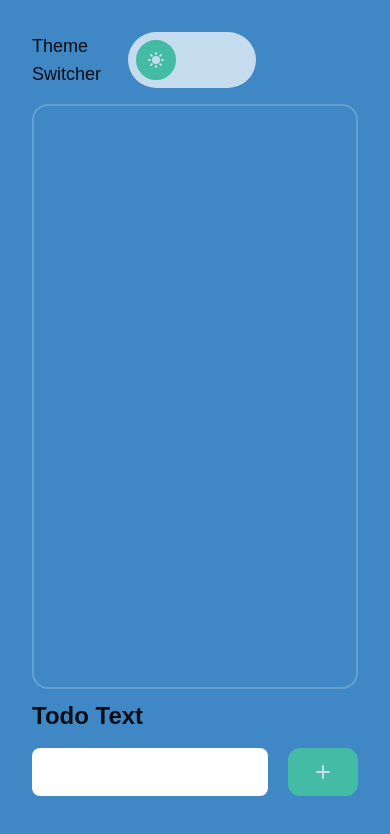
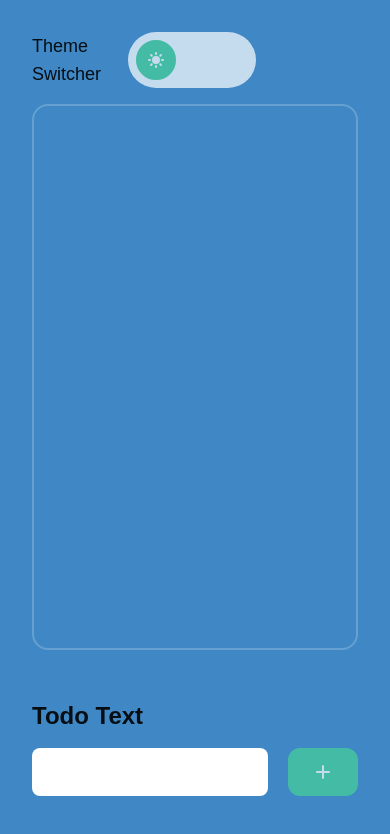
Before and after one commit to jeffrey125/todo-list-webapp-v2, a React (Create React App) app: page / in a window 390 px wide. Shown: the top 834 px of the page. Built offline with nearby package versions, Linux system fonts and the light colour scheme.

Commit message:
refactor: refactored my code and some style

```diff
--- a/src/App.tsx
+++ b/src/App.tsx
@@ -1,6 +1,3 @@
-import { useContext } from 'react';
-
-import TodoContext from './store/todo-context';
 import NewTodo from './components/NewTodo/NewTodo';
 import Todos from './components/Todos/Todos';
 import Card from './components/UI/Card';
@@ -8,15 +5,11 @@ import MainBG from './components/UI/MainBG';
 import ThemeSwitcher from './components/UI/ThemeSwitcher';
 
 function App() {
-  const todosCtx = useContext(TodoContext);
-
   return (
-    // TODO Motion div opacity
     <MainBG>
-      {/* TODO Motion div opacity */}
       <Card>
         <ThemeSwitcher />
-        <Todos items={todosCtx.todos} />
+        <Todos />
         <NewTodo />
       </Card>
     </MainBG>
--- a/src/components/NewTodo/NewTodo.tsx
+++ b/src/components/NewTodo/NewTodo.tsx
@@ -41,10 +41,9 @@ const NewTodo = () => {
   };
 
   return (
-    <div className="mt-auto sm:h-20">
     <form
       onSubmit={submitHandler}
-        className="flex flex-col h-full w-full items-start sm:gap-5 sm:flex-row sm:justify-center sm:items-center"
+      className="mt-auto flex flex-col w-full items-start sm:gap-5 sm:flex-row sm:justify-center sm:items-center sm:h-20"
     >
       <label
         htmlFor="text"
@@ -72,7 +71,6 @@ const NewTodo = () => {
         </button>
       </div>
     </form>
-    </div>
   );
 };
 
--- a/src/components/Todos/Todo.tsx
+++ b/src/components/Todos/Todo.tsx
@@ -136,7 +136,6 @@ const Todo = ({ todoData, id }: TodoProps) => {
       });
     }
 
-    // Copy the edited object and put the new todo
     const editedTodo: TodosObj = {
       ...todoData,
       todo: editData.editedTodo,
@@ -195,7 +194,7 @@ const Todo = ({ todoData, id }: TodoProps) => {
       key="listError"
       animate="visible"
       initial="hidden"
-      exit="deleted"
+      exit="hidden"
       variants={formVariant}
       className="text-red-700 text-sm ml-4 sm:absolute sm:bottom-0 sm:left-0"
     >
@@ -204,24 +203,21 @@ const Todo = ({ todoData, id }: TodoProps) => {
   );
 
   return (
-    // TODO Animate y-100 to y-0 and opacity 0 to opacity 1 ocrhestration stagger children
-    <motion.div
+    <motion.li
       exit={{ opacity: 0, y: -100 }}
       transition={{ duration: 0.2 }}
       variants={listVariant}
-      className="relative flex flex-col sm:gap-5 w-full border-b-2 border-primaryTint2 py-4 sm:flex-row sm:justify-between sm:items-center lg:gap-0"
+      className="relative flex flex-col  list-none sm:gap-5 w-full border-b-2 border-primaryTint2 py-4 sm:flex-row sm:justify-between sm:items-center lg:gap-0"
     >
-      <li
-        className={`${strikeTodo} mx-auto sm:relative list-none break-all w-[100%] max-w-[90%] overflow-x-auto text-center sm:text-left sm:ml-4 sm:mx-0 sm:w-full`}
+      <span
+        className={`${strikeTodo} mx-auto sm:relative break-all w-[100%] max-w-[90%] overflow-x-auto text-center sm:text-left sm:ml-4 sm:mx-0 sm:w-full`}
       >
         <AnimatePresence exitBeforeEnter>{listContent}</AnimatePresence>
-      </li>
-      {/* TODO Fade Animation and Exit */}
-      <div className="h-10 sm:h-0">
+      </span>
+      <span className="h-10 sm:h-0">
         <AnimatePresence exitBeforeEnter>{listEditError}</AnimatePresence>
-      </div>
+      </span>
       <div className="flex justify-center w-full gap-5 sm:justify-end sm:mr-4">
-        {/* Button Springy effect animation */}
         {openEditForm && (
           <MobileEditSaveBTN handler={editSubmitHandler} className="lg:hidden">
             <SaveIcon className="h-5 w-5 sm:h-7 sm:w-7 fill-lightFontColor group-hover:fill-fontColor transition-all duration-300  dark:fill-fontColor dark:group-hover:fill-lightFontColor" />
@@ -237,7 +233,7 @@ const Todo = ({ todoData, id }: TodoProps) => {
           <TrashIcon className="h-5 w-5 sm:h-7 sm:w-7  fill-lightFontColor group-hover:fill-fontColor transition-all duration-300 dark:fill-fontColor dark:group-hover:fill-lightFontColor" />
         </TodoButton>
       </div>
-    </motion.div>
+    </motion.li>
   );
 };
 
--- a/src/components/Todos/Todos.tsx
+++ b/src/components/Todos/Todos.tsx
@@ -1,6 +1,8 @@
 import { AnimatePresence, motion } from 'framer-motion';
+import { useContext } from 'react';
+import TodoContext from '../../store/todo-context';
+
 import Todo from './Todo';
-import TodosArr from '../../Types/TodosType';
 
 const containerVariant = {
   hidden: {
@@ -16,9 +18,12 @@ const containerVariant = {
   },
 };
 
-const Todos = ({ items }: TodosArr) => {
+const Todos = () => {
+  const todosCtx = useContext(TodoContext);
+  const items = todosCtx.todos;
+
   return (
-    <div className="overflow-hidden w-full h-3/4 border-2 border-primaryTint2 rounded-2xl sm:h-[85%]">
+    <div className="overflow-hidden w-full h-[70%] border-2 border-primaryTint2 rounded-2xl sm:h-[85%]">
       <motion.ul
         animate="visible"
         initial="hidden"
--- a/src/components/UI/ThemeSwitcher.tsx
+++ b/src/components/UI/ThemeSwitcher.tsx
@@ -4,11 +4,7 @@ import { SunIcon, MoonIcon } from '@heroicons/react/solid';
 
 import ThemeContext from '../../store/theme-context';
 
-const ThemeSwitcher = () => {
 const THEME_DURATION = 0.5 as const;
-  const themeCtx = useContext(ThemeContext);
-  const { isDarkMode, setToggleDarkMode } = themeCtx;
-
 const themeVariant = {
   switchOn: {
     x: `4.5rem`,
@@ -49,6 +45,9 @@ const ThemeSwitcher = () => {
   },
 };
 
+const ThemeSwitcher = () => {
+  const themeCtx = useContext(ThemeContext);
+  const { isDarkMode, setToggleDarkMode } = themeCtx;
   const controls = useAnimation();
 
   // Theme button handlers
--- a/src/store/ThemeProvider.tsx
+++ b/src/store/ThemeProvider.tsx
@@ -18,8 +18,6 @@ const ThemeProvider = ({ children }: ThemeProviderProps) => {
   const [userTheme, setUserTheme] = useState<ThemeTypes>(storageUserTheme);
 
   useEffect(() => {
-    if (typeof storageUserTheme !== 'object') return;
-
     if (storageUserTheme === null) {
       return localStorage.setItem(
         'theme',
@@ -27,11 +25,7 @@ const ThemeProvider = ({ children }: ThemeProviderProps) => {
       );
     }
 
-    if (
-      (storageUserTheme.isDarkMode !== null ||
-        storageUserTheme.isDarkMode !== undefined) &&
-      (storageUserTheme.theme !== null || storageUserTheme.theme !== undefined)
-    ) {
+    if (storageUserTheme !== null) {
       return localStorage.setItem('theme', JSON.stringify(userTheme));
     }
   }, [storageUserTheme, userTheme]);
```
Lines whose indentation alone changed are shown as unchanged.
